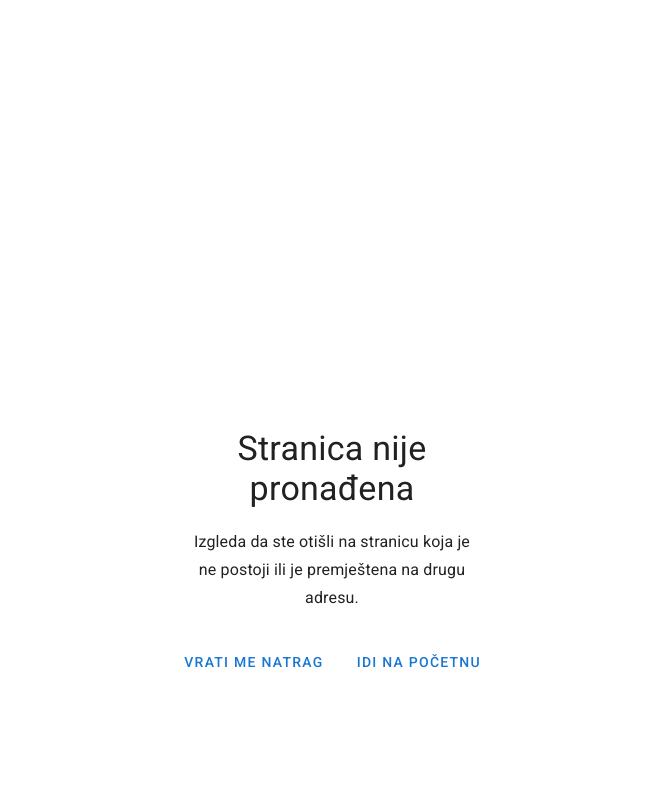
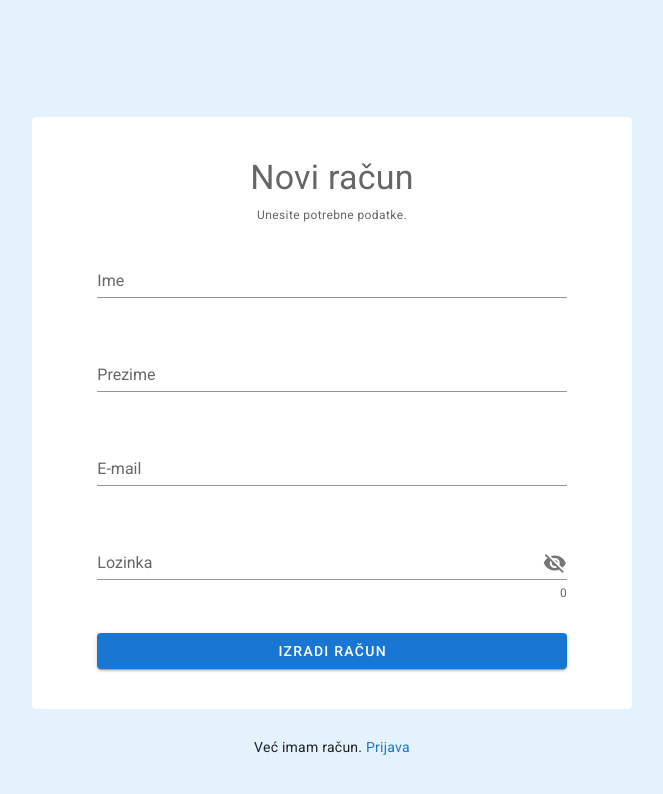
Before and after one commit to akv3sic/informacijski-sustav-vodovoda, a Vue app in the folder web-app/: page /registracija in a window 1280 px wide. Shown: the top 794 px of the page, without its empty margins (308-971 px from the left). Built offline with nearby package versions, Linux system fonts and the light colour scheme.

Commit message:
Add register and reset password forms

```diff
--- a/web-app/src/App.vue
+++ b/web-app/src/App.vue
@@ -5,7 +5,13 @@
   <v-main>
 
     <!-- Provides the application the proper gutter -->
-    <v-container fluid class="pa-0" :class="{'fill-height':$route.name == 'NotFound' || $route.path == '/prijava'}">
+    <v-container
+      fluid
+      class="pa-0"
+      :class="{'fill-height':$route.name == 'NotFound' || $route.path == '/prijava'
+                || $route.path == '/resetiranje-lozinke'
+                || $route.path == '/registracija'
+                }">
 
       <!-- vue-router -->
       <router-view></router-view>
--- a/web-app/src/router/index.js
+++ b/web-app/src/router/index.js
@@ -4,23 +4,55 @@ import Home from '../views/Home.vue'
 
 Vue.use(VueRouter)
 
+/********************************************/
+/**************** ROUTES ********************/
+/********************************************/
+
 const routes = [
+  // home
   {
     path: '/',
     name: 'Home',
-    component: Home
+    component: Home,
+    meta: {
+      title: 'Informacijski sustav vodovoda',
+      metaTags: [
+        {
+          name: 'description',
+          content: 'Sustav za upravljanje poslovanjem vodovoda.'
+        },
+        {
+          property: 'og:description',
+          content: 'Sustav za upravljanje poslovanjem vodovoda..'
+        }
+      ]
+    }
+  },
+  // auth
+  {
+    path: '/registracija',
+    name: 'registracija',
+    component: () => import("@/views/auth/Register")
   },
   {
     path: '/prijava',
     name: 'login',
     component: () => import("@/views/auth/Login")
   },
-    // 404 redirect
-    {
-      path: '/:catchAll(.*)',
-      name: 'NotFound',
-      component: () => import("@/views/NotFound")
+  {
+    path: '/resetiranje-lozinke',
+    name: 'reset-password',
+    component: () => import("@/views/auth/ResetPassword")
+  },
+  // 404 redirect
+  {
+    path: '/:catchAll(.*)',
+    name: 'NotFound',
+    component: () => import("@/views/NotFound"),
+    meta: {
+      title: 'Stranica nije pronađena',
     }
+  }
 ]
 
 const router = new VueRouter({
@@ -29,4 +61,56 @@ const router = new VueRouter({
   routes
 })
 
+
+/********************************************/
+/************ NAVIGATION GUARDS *************/
+/********************************************/
+
+/*----------- SET META ------------*/
+
+// This callback runs before every route change, including on page load.
+router.beforeEach((to, from, next) => {
+  // This goes through the matched routes from last to first, finding the closest route with a title.
+  // e.g., if we have `/some/deep/nested/route` and `/some`, `/deep`, and `/nested` have titles,
+  // `/nested`'s will be chosen.
+  const nearestWithTitle = to.matched.slice().reverse().find(r => r.meta && r.meta.title);
+
+  // Find the nearest route element with meta tags.
+  const nearestWithMeta = to.matched.slice().reverse().find(r => r.meta && r.meta.metaTags);
+
+  const previousNearestWithMeta = from.matched.slice().reverse().find(r => r.meta && r.meta.metaTags);
+
+  // If a route with a title was found, set the document (page) title to that value.
+  if(nearestWithTitle) {
+    document.title = nearestWithTitle.meta.title;
+  } else if(previousNearestWithMeta) {
+    document.title = previousNearestWithMeta.meta.title;
+  }
+
+  // Remove any stale meta tags from the document using the key attribute we set below.
+  Array.from(document.querySelectorAll('[data-vue-router-controlled]')).map(el => el.parentNode.removeChild(el));
+
+  // Skip rendering meta tags if there are none.
+  if(!nearestWithMeta) return next();
+
+  // Turn the meta tag definitions into actual elements in the head.
+  nearestWithMeta.meta.metaTags.map(tagDef => {
+    const tag = document.createElement('meta');
+
+    Object.keys(tagDef).forEach(key => {
+      tag.setAttribute(key, tagDef[key]);
+    });
+
+    // We use this to track which meta tags we create so we don't interfere with other ones.
+    tag.setAttribute('data-vue-router-controlled', '');
+
+    return tag;
+  })
+  // Add the meta tags to the document head.
+  .forEach(tag => document.head.appendChild(tag));
+
+  next();
+});
+
+
 export default router
--- /dev/null
+++ b/web-app/src/views/auth/Register.vue
@@ -0,0 +1,70 @@
+<template>
+        <v-container blue lighten-5 fluid fill-height>
+            <v-row align="center" class="">
+                <v-col class="">
+                    <v-img src="@/assets/img/logo.png" max-width="65px" class="mx-auto mb-6"></v-img>
+                    <v-card class="mx-auto" max-width="600px" min-width="250px" flat>
+                        <v-card-text class="py-10">
+                            <h3 class="display-1 text-center">Novi račun</h3>
+                            <p class="caption text-center py-2">Unesite potrebne podatke.</p>
+
+                            <v-form ref="registerForm" lazy-validation v-model="valid">
+                                <v-row>
+                                    <!--Data -->
+                                    <v-col cols="10" class="mx-auto">
+                                        <v-text-field v-model="ime" :rules="[rules.required]" label="Ime" maxlength="20" required></v-text-field>
+                                    </v-col>
+                                    <v-col cols="10" class="mx-auto">
+                                        <v-text-field v-model="prezime" :rules="[rules.required]" label="Prezime" maxlength="20" required></v-text-field>
+                                    </v-col>
+                                    <v-col cols="10" class="mx-auto">
+                                        <v-text-field v-model="email" :rules="emailRules" label="E-mail" required></v-text-field>
+                                    </v-col>
+                                    <v-col cols="10" class="mb-2 mx-auto">
+                                        <v-text-field v-model="password" :append-icon="showPassword?'mdi-eye':'mdi-eye-off'" :rules="[rules.required]" :type="showPassword ? 'text' : 'password'" name="input-10-1" label="Lozinka" counter @click:append="showPassword = !showPassword"></v-text-field>
+                                    </v-col>
+                                    <!--Register btn -->
+                                    <v-col cols="10" class="mx-auto">
+                                        <v-btn block class="primary" :disabled="!valid">Izradi račun</v-btn>
+                                    </v-col>
+                                </v-row>
+                            </v-form>
+
+
+                        </v-card-text>
+
+
+
+                    </v-card>
+                    <p class="text-center body-2 mt-7">Već imam račun. <router-link to="/prijava" class="rm-underline">Prijava</router-link> </p>
+                </v-col>
+            </v-row>
+        </v-container>
+</template>
+
+<script>
+export default {
+    name: "Register",
+    data: () => ({
+        valid: false,
+        ime: "",
+        prezime: "",
+        password: "",
+        email: "",
+        emailRules: [
+        v => !!v || "Obavezno polje.",
+        v => /.+@.+\..+/.test(v) || "Unesite ispravnu e-mail adresu."
+        ],
+        rules: {
+        required: value => !!value || "Obavezno polje.",
+        },
+        showPassword: false
+    })
+}
+</script>
+
+<style>
+.rm-underline {
+    text-decoration: none;
+}
+</style>
--- /dev/null
+++ b/web-app/src/views/auth/ResetPassword.vue
@@ -0,0 +1,60 @@
+<template>
+        <v-container blue lighten-5 fluid fill-height>
+            <v-row align="center" class="">
+                <v-col class="">
+                    <v-img src="@/assets/img/logo.png" max-width="65px" class="mx-auto mb-6"></v-img>
+                    <v-card class="mx-auto" max-width="600px" min-width="250px" flat>
+                        <v-card-text class="py-10">
+                            <h3 class="display-1 text-center">Zaboravili ste lozinku?</h3>
+                            <p class="caption text-center py-2">Bez brige, poslat ćemo vam upute za oporavak računa na e-mail.</p>
+
+                            <v-form ref="resetPasswordForm" lazy-validation v-model="valid">
+                                <v-row>
+                                    <!--Used mail -->
+                                    <v-col cols="10" class="mx-auto">
+                                        <v-text-field v-model="email" :rules="emailRules" label="E-mail" required></v-text-field>
+                                    </v-col>
+                                    <!-- Reset btn -->
+                                    <v-col cols="10" class="mx-auto">
+                                        <v-btn block class="primary" :disabled="!valid">Pošalji</v-btn>
+                                    </v-col>
+                                </v-row>
+                            </v-form>
+
+
+                        </v-card-text>
+
+                    </v-card>
+                    <p class="text-center body-2 mt-7">
+                        <v-icon class="mx-1">mdi-arrow-left</v-icon>
+                        <router-link to="/prijava" class="rm-underline">Natrag na prijavu</router-link>
+                    </p>
+                </v-col>
+            </v-row>
+        </v-container>
+</template>
+
+<script>
+export default {
+    name: "ResetPassword",
+    data: () => ({
+        valid: false,
+
+        email: "",
+        emailRules: [
+        v => !!v || "Obavezno polje.",
+        v => /.+@.+\..+/.test(v) || "Unesite ispravnu e-mail adresu."
+        ],
+        rules: {
+        required: value => !!value || "Obavezno polje.",
+        },
+        showPassword: false
+    })
+}
+</script>
+
+<style>
+.rm-underline {
+    text-decoration: none;
+}
+</style>
```
